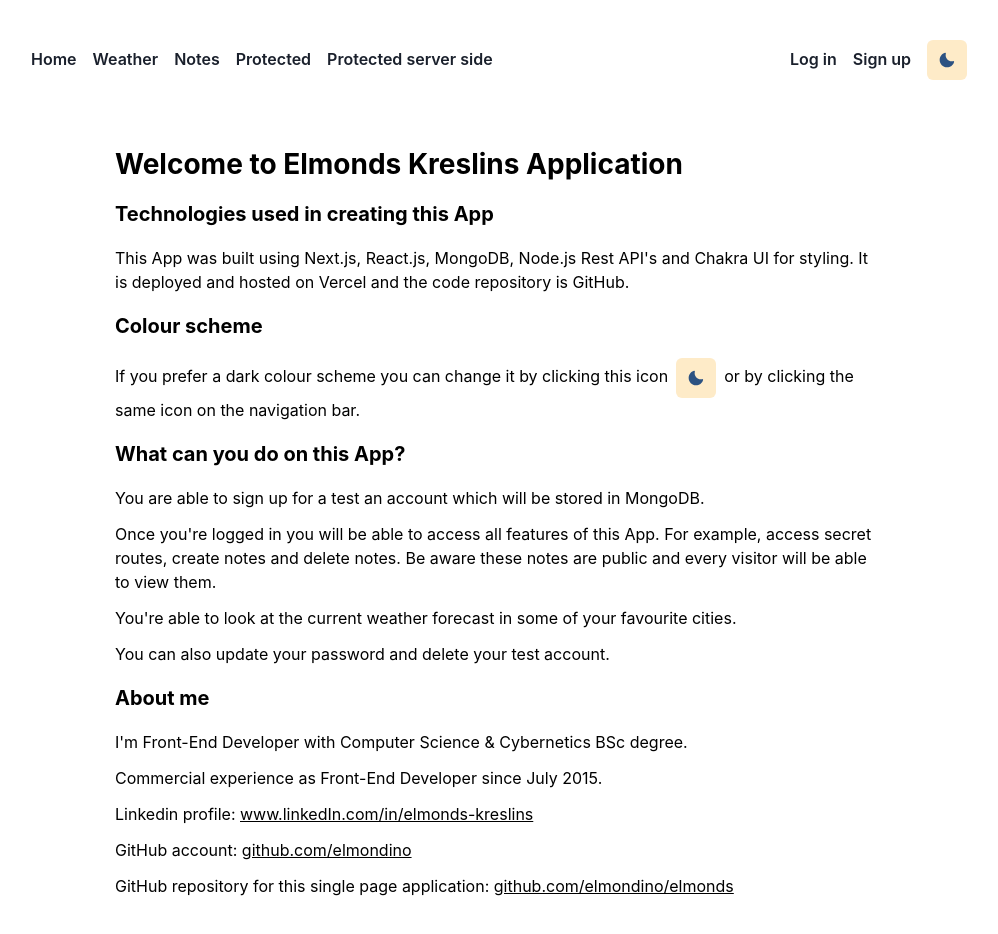
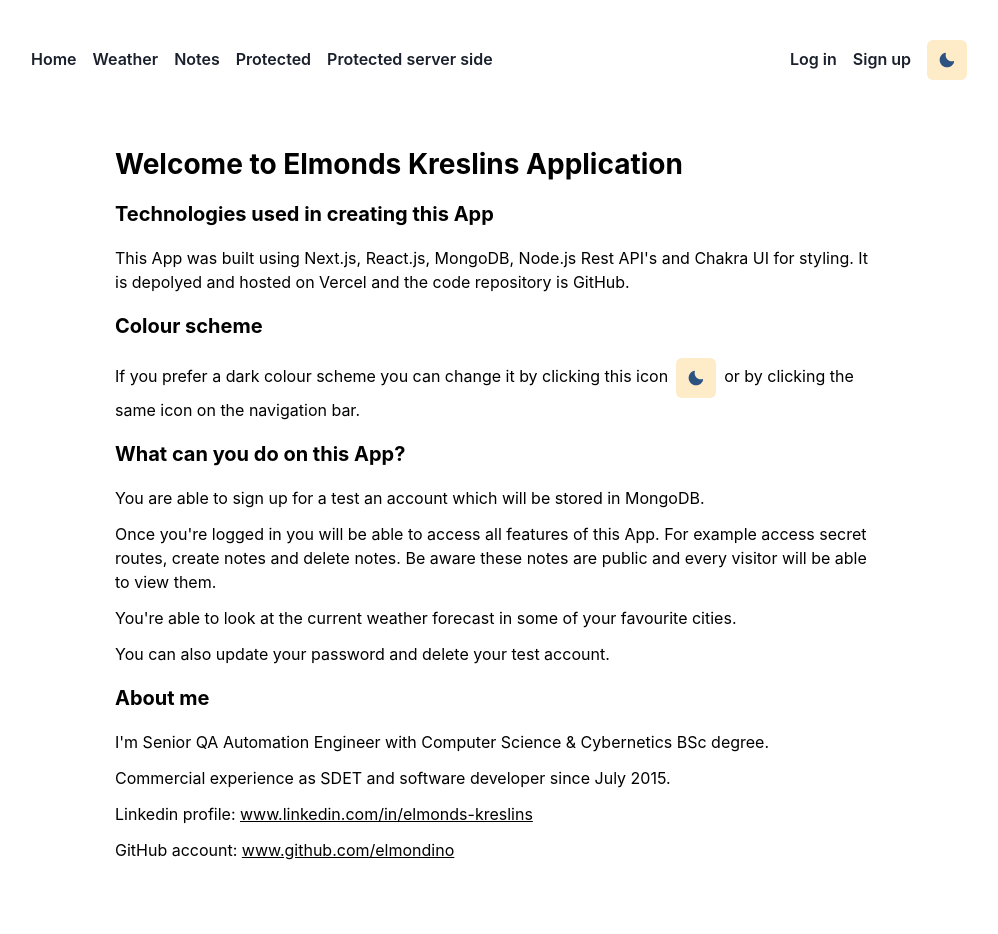
Before and after one commit to elmondino/elmonds, a Next.js app: page / in a window 1280 px wide. Shown: the top 934 px of the page, without its empty margins (141-1139 px from the left). Built offline with nearby package versions, Linux system fonts and the light colour scheme; no server answers.

Commit message:
update profile

```diff
--- a/pages/index.js
+++ b/pages/index.js
@@ -18,7 +18,7 @@ export default function Index() {
         </Heading>
         <Text my={3}>
           This App was built using Next.js, React.js, MongoDB, Node.js Rest
-          API's and Chakra UI for styling. It is deployed and hosted on Vercel
+          API's and Chakra UI for styling. It is depolyed and hosted on Vercel
           and the code repository is GitHub.
         </Text>
         <Heading size='md' my={5}>
@@ -41,7 +41,7 @@ export default function Index() {
         </Text>
         <Text my={3}>
           Once you're logged in you will be able to access all features of this
-          App. For example, access secret routes, create notes and delete notes.
+          App. For example access secret routes, create notes and delete notes.
           Be aware these notes are public and every visitor will be able to view
           them.
         </Text>
@@ -56,11 +56,11 @@ export default function Index() {
           About me
         </Heading>
         <Text my={3}>
-          I'm Front-End Developer with Computer Science & Cybernetics BSc
+          I'm Senior QA Automation Engineer with Computer Science & Cybernetics BSc
           degree.
         </Text>
         <Text my={3}>
-          Commercial experience as Front-End Developer since July 2015.
+          Commercial experience as SDET and software developer since July 2015.
         </Text>
         <Text my={3}>
           Linkedin profile:{" "}
@@ -72,7 +72,7 @@ export default function Index() {
               textDecoration='underline'
               _hover={{ textDecoration: "none" }}
             >
-              www.linkedIn.com/in/elmonds-kreslins
+              www.linkedin.com/in/elmonds-kreslins
             </Link>
           </NextLink>
         </Text>
@@ -83,18 +83,7 @@ export default function Index() {
               textDecoration='underline'
               _hover={{ textDecoration: "none" }}
             >
-              github.com/elmondino
-            </Link>
-          </NextLink>
-        </Text>
-        <Text my={3}>
-          GitHub repository for this single page application:{" "}
-          <NextLink href='https://github.com/elmondino/elmonds' passHref>
-            <Link
-              textDecoration='underline'
-              _hover={{ textDecoration: "none" }}
-            >
-              github.com/elmondino/elmonds
+              www.github.com/elmondino
             </Link>
           </NextLink>
         </Text>
```
